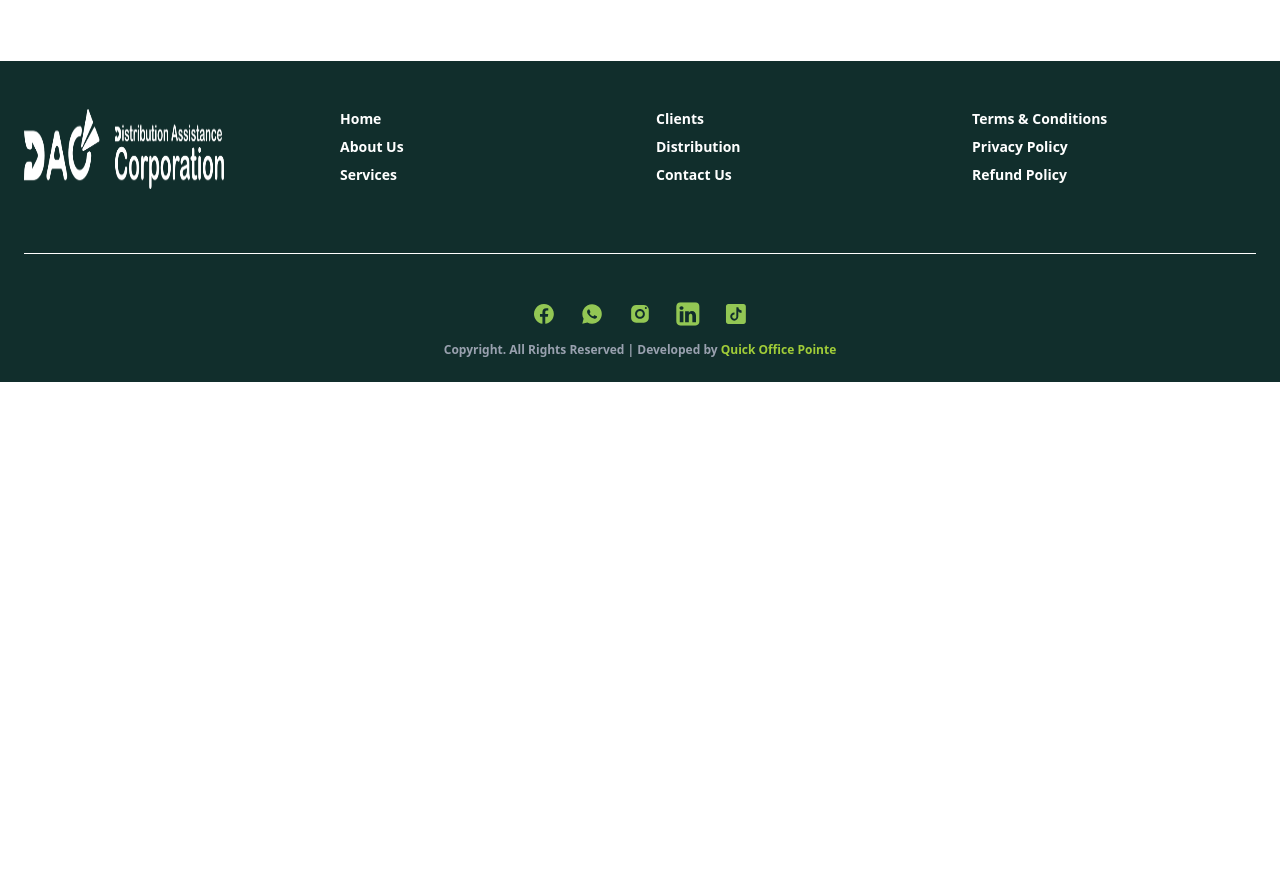
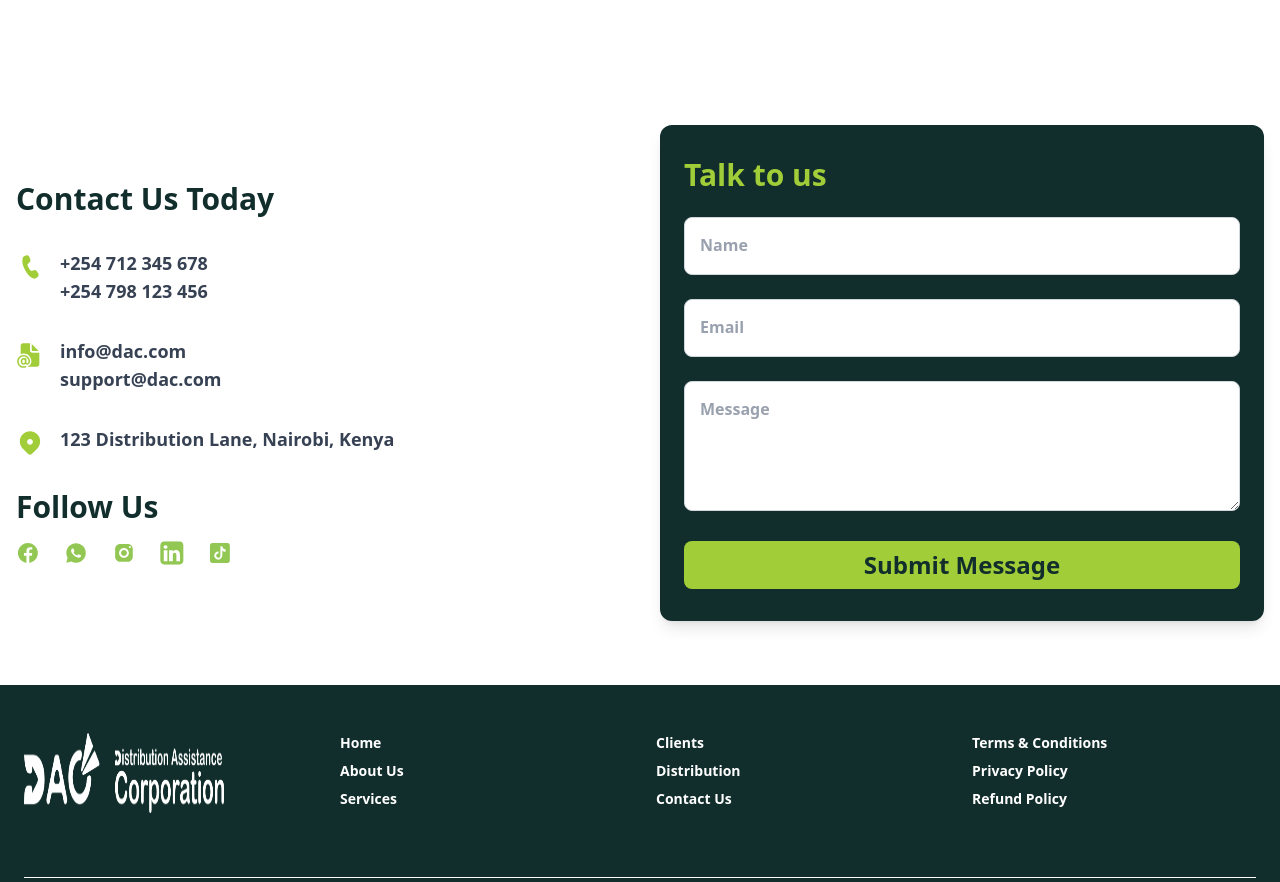
Before and after one commit to 7442charles/DAC, a plain HTML site: page index.html in a window 1280 px wide. Shown: the part 1980-2862 px from the top of the page. Before the commit the page ends 2362 px from the top, so only its background shows below. Drawn offline with nearby package versions, Linux system fonts and the light colour scheme.

Commit message:
done with contact section

```diff
--- a/index.html
+++ b/index.html
@@ -295,6 +295,113 @@
     </div>
     </section>
 
+<!-- Contact Us -->
+<section id="contact" class="bg-white py-16">
+  <div class="container mx-auto px-4 grid grid-cols-1 lg:grid-cols-2 gap-10 items-stretch">
+
+    <!-- Left Side: Contact Info -->
+    <div class="flex flex-col justify-center h-full space-y-8 font-bold">
+      <h2 class="text-3xl font-bold text-[#112E2C]">Contact Us Today</h2>
+
+      <!-- Phone -->
+      <div class="flex items-start gap-4">
+        <img src="Assets/images/phone_svg.svg" alt="Phone" class="w-7 h-7 mt-1" />
+        <div>
+          <p class="text-gray-700 text-lg">+254 712 345 678</p>
+          <p class="text-gray-700 text-lg">+254 798 123 456</p>
+        </div>
+      </div>
+
+      <!-- Email -->
+      <div class="flex items-start gap-4">
+        <img src="Assets/images/email.svg" alt="Email" class="w-7 h-7 mt-1" />
+        <div>
+          <p class="text-gray-700 text-lg">info@dac.com</p>
+          <p class="text-gray-700 text-lg">support@dac.com</p>
+        </div>
+      </div>
+
+      <!-- Location -->
+      <div class="flex items-start gap-4">
+        <img src="Assets/images/location.svg" alt="Location" class="w-7 h-7 mt-1" />
+        <p class="text-gray-700 text-lg max-w-sm">123 Distribution Lane, Nairobi, Kenya</p>
+      </div>
+
+      <!-- Follow Us -->
+      <div>
+        <h3 class="text-3xl font-bold text-[#112E2C] mb-4">Follow Us</h3>
+        <div class="flex space-x-6">
+          <a href="#" class="hover:text-[#A1CD38]" aria-label="Facebook">
+            <img src="Assets/images/facebook.svg" alt="Facebook" class="w-6 h-6" />
+          </a>
+          <a href="#" class="hover:text-[#A1CD38]" aria-label="Whatsapp">
+            <img src="Assets/images/whatsapp.svg" alt="Whatsapp" class="w-6 h-6" />
+          </a>
+          <a href="#" class="hover:text-[#A1CD38]" aria-label="Instagram">
+            <img src="Assets/images/instagra.svg" alt="Instagram" class="w-6 h-6" />
+          </a>
+          <a href="#" class="hover:text-[#A1CD38]" aria-label="LinkedIn">
+            <img src="Assets/images/linkedin.svg" alt="LinkedIn" class="w-6 h-6" />
+          </a>
+          <a href="#" class="hover:text-[#A1CD38]" aria-label="TikTok">
+            <img src="Assets/images/tiktok.svg" alt="TikTok" class="w-6 h-6" />
+          </a>
+        </div>
+      </div>
+
+    </div>
+
+    <!-- Right Side: Contact Form -->
+    <div class="bg-[#112E2C] rounded-xl shadow-lg flex flex-col justify-center h-full">
+      <div class="w-full">
+        <h2 class="text-3xl font-bold text-[#A1CD38] mb-6 px-6 pt-8">Talk to us</h2>
+        <form class="space-y-6 px-6 pb-8">
+
+          <!-- Name -->
+          <div class="relative font-semibold">
+            <input type="text" id="name" name="name" required
+              class="peer w-full bg-white border border-gray-300 rounded-lg px-4 pt-6 pb-2 text-black placeholder-transparent focus:outline-none focus:ring-2 focus:ring-[#A1CD38]"
+              placeholder="Name" />
+            <label for="name"
+              class="absolute left-4 top-2 text-sm text-gray-300 transition-all peer-placeholder-shown:top-4 peer-placeholder-shown:text-base peer-placeholder-shown:text-gray-400 peer-focus:top-2 peer-focus:text-sm peer-focus:text-[#A1CD38]">
+              Name
+            </label>
+          </div>
+
+          <!-- Email -->
+          <div class="relative font-semibold">
+            <input type="email" id="email" name="email" required
+              class="peer w-full bg-white border border-gray-300 rounded-lg px-4 pt-6 pb-2 text-black placeholder-transparent focus:outline-none focus:ring-2 focus:ring-[#A1CD38]"
+              placeholder="Email" />
+            <label for="email"
+              class="absolute left-4 top-2 text-sm text-gray-300 transition-all peer-placeholder-shown:top-4 peer-placeholder-shown:text-base peer-placeholder-shown:text-gray-400 peer-focus:top-2 peer-focus:text-sm peer-focus:text-[#A1CD38]">
+              Email
+            </label>
+          </div>
+
+          <!-- Message -->
+          <div class="relative font-semibold">
+            <textarea id="message" name="message" rows="4" required
+              class="peer w-full bg-white border border-gray-300 rounded-lg px-4 pt-6 pb-2 text-black placeholder-transparent focus:outline-none focus:ring-2 focus:ring-[#A1CD38]"
+              placeholder="Message"></textarea>
+            <label for="message"
+              class="absolute left-4 top-2 text-sm text-gray-300 transition-all peer-placeholder-shown:top-4 peer-placeholder-shown:text-base peer-placeholder-shown:text-gray-400 peer-focus:top-2 peer-focus:text-sm peer-focus:text-[#A1CD38]">
+              Message
+            </label>
+          </div>
+
+          <!-- Submit Button -->
+          <button type="submit"
+            class="w-full bg-[#A1CD38] text-[#112E2C] px-6 py-2 rounded-lg hover:bg-green-600 transition font-bold text-2xl">
+            Submit Message
+          </button>
+        </form>
+      </div>
+    </div>
+
+  </div>
+</section>
+
 
     <!-- Footer -->
     <footer class="bg-[#112E2C] text-white pt-12 pb-6 px-6 font-bold">
```
Also changed, not shown: Assets/images/email.svg (added), Assets/images/location.svg (added), Assets/images/phone_svg.svg (added). Lines whose indentation alone changed are shown as unchanged.
